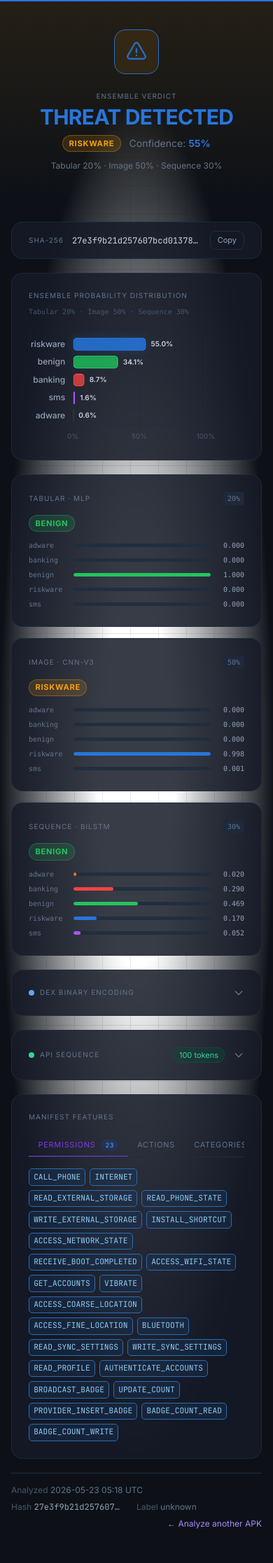
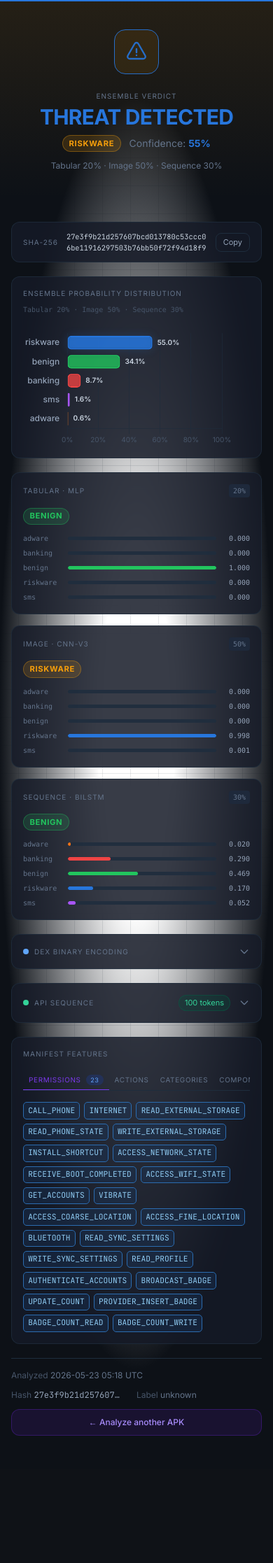
Before and after one commit to ju4ndiegos/app, a Django app: a page that uses pipeline/templates/pipeline/result.html in a window 390 px wide. Shown: the part 58-2292 px from the top of the page at 70% size. After the commit the page ends 2110 px from the top, so only its background shows below. Run offline with Django 5.2, Linux system fonts and the light colour scheme; data comes from the database, SQL or seed files in the repository; some libraries are stand-ins or nearby versions.

Commit message:
fix static files not loading in production + mobile responsiveness
- Add WHITENOISE_USE_FINDERS so CSS/JS is served even without collectstatic
- Switch to CompressedStaticFilesStorage (no manifest crash on cold deploy)
- Fix duplicate STATIC_URL definition that broke WhiteNoise path resolution
- Add Procfile: runs collectstatic then gunicorn with 120s timeout for Railway
- Add mobile CSS overrides: tighter glass-card padding, hash word-break,
  tab button sizing, verdict banner padding
- result.html: apk-hash class for mobile word-break, full-width "Analyze
  another APK" tap target on mobile, adaptive chart right-padding

Co-Authored-By: Claude Sonnet 4.6 <noreply@anthropic.com>

```diff
--- a/pipeline/static/pipeline/css/custom.css
+++ b/pipeline/static/pipeline/css/custom.css
@@ -241,3 +241,37 @@
 
 /* ── Misc utilities ──────────────────────────────── */
 [x-cloak] { display: none !important; }
+
+/* ── Mobile responsive overrides ────────────────── */
+@media (max-width: 640px) {
+  .glass-card {
+    padding: 1rem;
+    border-radius: 0.75rem;
+  }
+
+  /* Prevent hash code from overflowing on narrow screens */
+  code.apk-hash {
+    font-size: 0.65rem;
+    word-break: break-all;
+    white-space: normal;
+  }
+
+  /* Chart area: reduce right padding so labels don't clip */
+  canvas#probChart {
+    max-height: 220px;
+  }
+
+  /* Make tab buttons text fit on 375px */
+  .tab-btn {
+    padding: 0.4rem 0.5rem;
+    font-size: 0.62rem;
+  }
+
+  /* Tighten the verdict banner */
+  .verdict-banner {
+    padding-top: 1.5rem;
+    padding-bottom: 1.5rem;
+    padding-left: 1rem;
+    padding-right: 1rem;
+  }
+}
--- a/pipeline/templates/pipeline/result.html
+++ b/pipeline/templates/pipeline/result.html
@@ -78,7 +78,7 @@
   <!-- ── APK hash row ────────────────────────────────────── -->
   <div class="glass-card py-3 flex items-center gap-3">
     <span class="text-[10px] text-slate-500 uppercase tracking-widest flex-shrink-0">SHA-256</span>
-    <code class="font-mono text-xs sm:text-sm text-slate-300 flex-1 min-w-0 truncate"
+    <code class="apk-hash font-mono text-xs sm:text-sm text-slate-300 flex-1 min-w-0 truncate"
           style="font-family: 'JetBrains Mono', monospace">{{ obj.apk_hash }}</code>
     <button class="text-[11px] px-2.5 py-1 rounded-lg border border-[#1e2d3d] hover:border-violet-600 transition-colors text-slate-400 flex-shrink-0"
             x-data="{ copied: false }"
@@ -330,11 +330,15 @@
   </div>
 
   <!-- ── Metadata footer row ─────────────────────────────── -->
-  <div class="flex flex-wrap items-center gap-x-6 gap-y-2 py-4 border-t border-[#1e2d3d] text-xs text-slate-500">
+  <div class="flex flex-wrap items-center gap-x-6 gap-y-3 py-4 border-t border-[#1e2d3d] text-xs text-slate-500">
     <div><span class="text-slate-600">Analyzed</span> {{ obj.created_at|date:"Y-m-d H:i" }} UTC</div>
     <div><span class="text-slate-600">Hash</span> <code class="font-mono text-slate-400" style="font-family:'JetBrains Mono',monospace">{{ obj.apk_hash|slice:":16" }}…</code></div>
     <div><span class="text-slate-600">Label</span> {{ obj.label }}</div>
-    <a href="{% url 'upload' %}" class="ml-auto text-violet-400 hover:text-violet-300 transition-colors">
+    <a href="{% url 'upload' %}"
+       class="sm:ml-auto w-full sm:w-auto text-center py-2.5 sm:py-0 px-4 sm:px-0
+              rounded-xl sm:rounded-none border sm:border-0 border-violet-800/40 sm:border-transparent
+              bg-violet-900/20 sm:bg-transparent
+              text-violet-400 hover:text-violet-300 transition-colors font-medium sm:font-normal">
       ← Analyze another APK
     </a>
   </div>
@@ -458,7 +462,7 @@
           border: { display: false }
         }
       },
-      layout: { padding: { right: 55 } }
+      layout: { padding: { right: window.innerWidth < 640 ? 40 : 55 } }
     },
     plugins: [glowLabelPlugin]
   });
```
Also changed, not shown: apk_detector/settings.py (+14 -2 lines), 1 other file.
